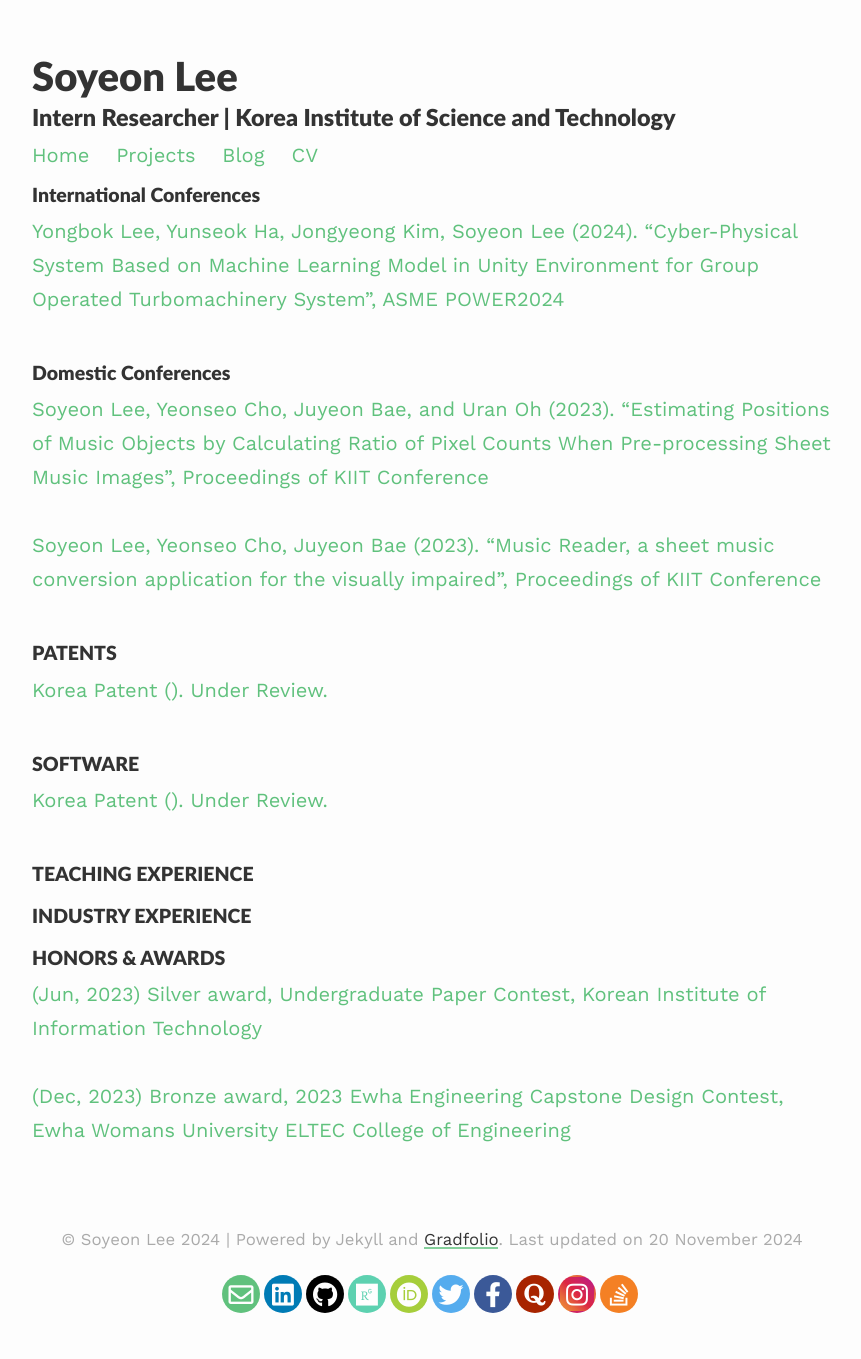
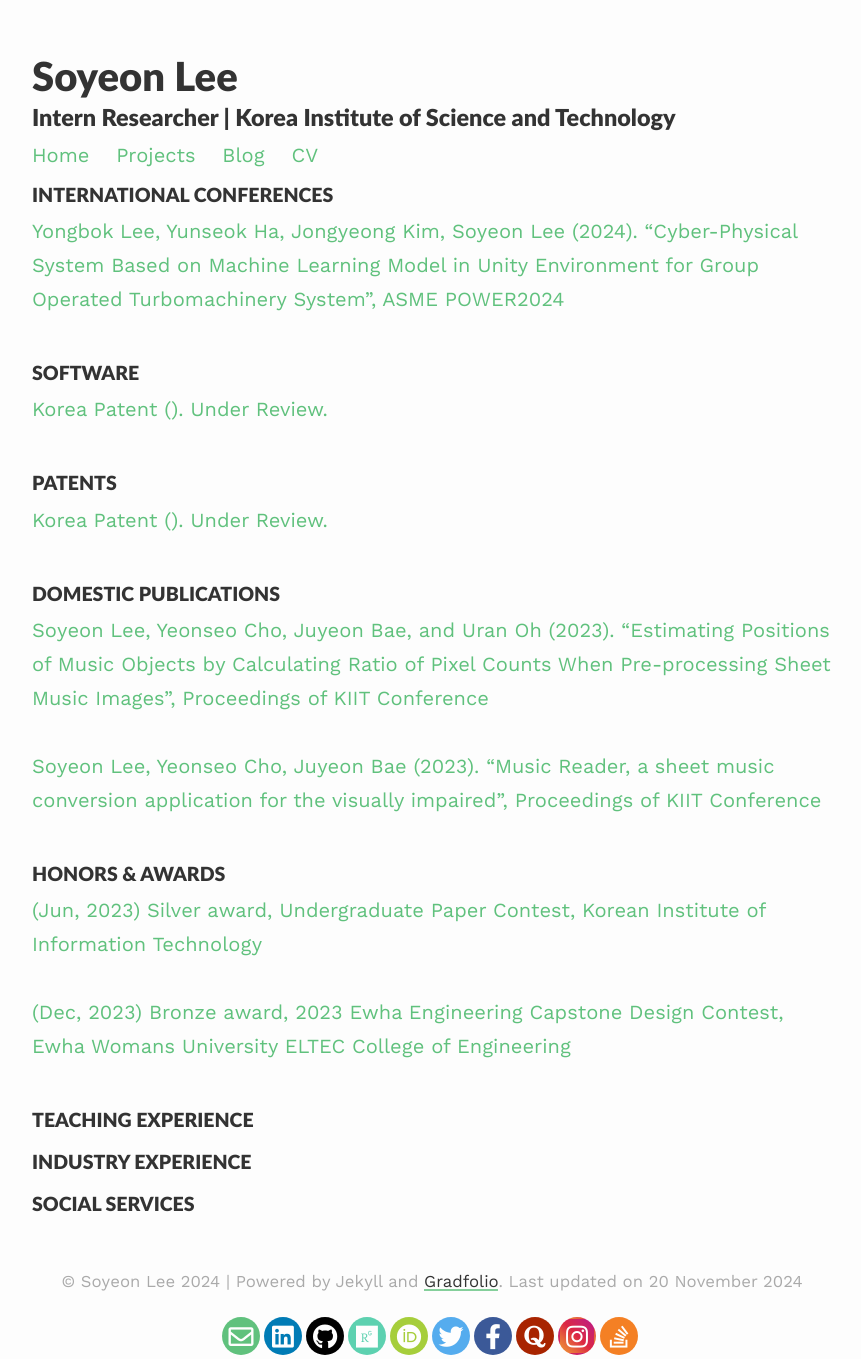
Before and after one commit to soysilver/soysilvery, a Jekyll site: the page built from exarchive.html, in a window 1280 px wide. Shown: the whole page, without its empty margins (208-1069 px from the left). Built offline with Jekyll 4.4.1, drawn with Linux system fonts in a browser that asks for light colours; nearby versions of some CDN libraries; before the commit the page ends 1317 px from its top, so only the background shows below that.

Commit message:
Update exarchive.html

```diff
--- a/exarchive.html
+++ b/exarchive.html
@@ -5,27 +5,30 @@ title: Archive
 ---
 
 <div>
-	<h3><small>International Conferences</small></h3>
+	<h3><small>INTERNATIONAL CONFERENCES</small></h3>
 	<a href="https://event.asme.org/Events/media/library/resources/power/Power-2024-Final-Program.pdf">Yongbok Lee, Yunseok Ha, Jongyeong Kim, Soyeon Lee (2024). “Cyber-Physical System Based on Machine Learning Model in Unity Environment for
 Group Operated Turbomachinery System”, ASME POWER2024</a><br/><br>
 
-	<h3><small>Domestic Conferences</small></h3>
+	<h3><small>SOFTWARE</small></h3>
+    	<a>Korea Patent (). Under Review.</a><br/><br>
 
+	<h3><small>PATENTS</small></h3>
+	<a>Korea Patent (). Under Review.</a><br/><br>
+
+	<h3><small>DOMESTIC PUBLICATIONS</small></h3>
 	<a href="https://www.dbpia.co.kr/journal/articleDetail?nodeId=NODE11485493">Soyeon Lee, Yeonseo Cho, Juyeon Bae, and Uran Oh (2023). “Estimating Positions of Music Objects by
 Calculating Ratio of Pixel Counts When Pre-processing Sheet Music Images”, Proceedings of KIIT Conference</a><br/><br>
 	<a href="https://www.dbpia.co.kr/journal/articleDetail?nodeId=NODE11652200">Soyeon Lee, Yeonseo Cho, Juyeon Bae (2023). “Music Reader, a sheet music conversion application for the visually impaired”, Proceedings of KIIT Conference</a><br/><br>
-
-	<h3><small>PATENTS</small></h3>
-	<a>Korea Patent (). Under Review.</a><br/><br>
-	<h3><small>SOFTWARE</small></h3>
-    	<a>Korea Patent (). Under Review.</a><br/><br>
-	<h3><small>TEACHING EXPERIENCE</small></h3>
-	<h3><small>INDUSTRY EXPERIENCE</small></h3>
 
 
 	<h3><small>HONORS & AWARDS</small></h3>
 	<a>(Jun, 2023) Silver award, Undergraduate Paper Contest, Korean Institute of Information Technology</a><br/><br>
     	<a>(Dec, 2023) Bronze award, 2023 Ewha Engineering Capstone Design Contest, Ewha Womans University ELTEC College of Engineering</a><br/><br>
 
+	<h3><small>TEACHING EXPERIENCE</small></h3>
+
+	<h3><small>INDUSTRY EXPERIENCE</small></h3>
+	<h3><small>SOCIAL SERVICES</small></h3>
+
 
 	</div>
```
